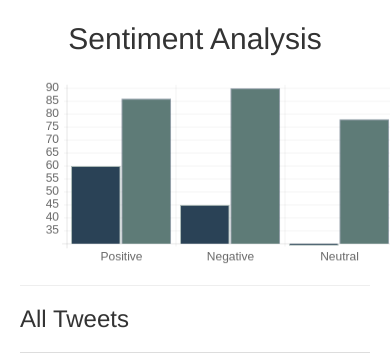
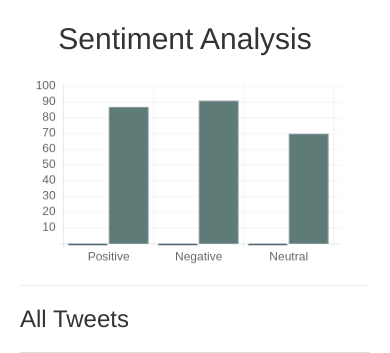
Before and after one commit to jarrydlee/SocialMoveTracker, a Django app: page / in a window 390 px wide; the page is wider, and only the part inside the window is pictured. Shown: the part 664-1017 px from the top of that part. Run offline with Django 3.2, Linux system fonts and the light colour scheme; data that the repository does not hold is empty; some libraries are stand-ins or nearby versions.

Commit message:
Updated UI, V1.0

```diff
--- a/static/js/dashboard.css
+++ b/static/js/dashboard.css
@@ -118,9 +118,8 @@
     width: 500px;
 }
 
-#doughnutChart{
-    width: 400px !important;
-    height: 200px !important;
+#sentiment-block {
+    margin-left: -20px;
 }
 
 @media (max-width: 1500px) {
--- a/static/js/main.js
+++ b/static/js/main.js
@@ -20,12 +20,12 @@
 var getLineChartData = function (movieName) {
     if (movieName === undefined) {
         movieName = '';
-    }else {
+    } else {
         movieName = '?movie=' + encodeURIComponent(movieName);
     }
     console.log(movieName);
     $.ajax({
-        url: 'api/get_linechartdata'+ movieName,
+        url: 'api/get_linechartdata' + movieName,
         dataType: 'json',
         type: 'GET',
         success: function (data) {
@@ -55,10 +55,10 @@
             }
             max = max + 10;
             var stepWidth;
-            if(max < 8) {
+            if (max < 8) {
                 stepWidth = 1;
             } else {
-                stepWidth = Math.floor(max/8);
+                stepWidth = Math.floor(max / 8);
             }
             console.log(max);
             var options = {
@@ -119,14 +119,14 @@
                 onAnimationComplete: null
             };
             var ctx = $('#hourlyChart')[0].getContext("2d");
-            ctx.canvas.width = 400;
+            ctx.canvas.width = 350;
             ctx.canvas.height = 200;
             new Chart(ctx).Line(chartData, options);
         }
     });
 };
 
-var getSidebar = function() {
+var getSidebar = function () {
     $.ajax({
         url: 'api/get_sidebar',
         dataType: 'json',
@@ -225,7 +225,7 @@
 };
 
 
-var populateDoughnutLabels = function(names, data) {
+var populateDoughnutLabels = function (names, data) {
     $('#doughnutSpace').append('<p class="text-center" style="color: #F7464A; margin: 0 auto;">' + names[0] + ': ' + data[names[0]] + '</p>');
     $('#doughnutSpace').append('<p class="text-center" style="color: #718D8A; margin: 0 auto;">' + names[1] + ': ' + data[names[1]] + '</p>');
     $('#doughnutSpace').append('<p class="text-center" style="color: #9C9893; margin: 0 auto;">' + names[3] + ': ' + data[names[3]] + '</p>');
@@ -236,7 +236,7 @@
 var loadPosts = function () {
     // Get the movie name from data object
     originalMovieName = getMovieName(this);
-    movieName=  originalMovieName === undefined ? '' : '?movie='+encodeURIComponent(originalMovieName);
+    movieName = originalMovieName === undefined ? '' : '?movie=' + encodeURIComponent(originalMovieName);
 
     // Send request for posts
     $('#movieSidebar li').removeClass('active');
@@ -244,8 +244,9 @@
 
     // Update graphs
     getLineChartData(originalMovieName);
+    getBarChartData(originalMovieName);
 
-    $.get( 'api/get_posts'+movieName, function( data ) {
+    $.get('api/get_posts' + movieName, function (data) {
         // Set new title
         movieName === '' ? $('#post-header').text('All Tweets') : $('#post-header').text(originalMovieName);
         // Clear table
@@ -253,7 +254,7 @@
         table.empty();
         // Repopulate posts
         table.append('<tr><th>Time</th><th>Tweet</th><th>Confidence</th></tr>');
-        $.each(JSON.parse(data), function(idx, obj) {
+        $.each(JSON.parse(data), function (idx, obj) {
             if (obj.semantic === 0) {
                 if (obj.confidence > 85) {
                     table.append('<tr class="danger"><td style="width: 20%;">' + obj.time + '</td><td>' + obj.text + '</td><td>' + obj.confidence + '</td></tr></tbody>')
@@ -278,44 +279,34 @@
     });
 };
 
-var getBarChartData = function () {
-//    $.ajax({
-//        url: 'api/get_doughnutdata',
-//        dataType: 'json',
-//        type: 'GET',
-//        success: function (data) {
-//
-//
-//        }
-//    });
+var randomNumber = function () {
+    return Math.floor(Math.random() * (99 - 65 + 1)) + 65;
+}
 
-    var data1 = {
+
+var getBarChartData = function (movieName) {
+    if (movieName === undefined) {
+        movieName = '';
+    } else {
+        movieName = '?movie=' + encodeURIComponent(movieName);
+    }
+    $.ajax({
+        url: 'api/get_bardata' + movieName,
+        dataType: 'json',
+        type: 'GET',
+        success: function (data) {
+            var barData = {
                 labels: ["Positive", "Negative", "Neutral"],
                 datasets: [
                     {
                         fillColor: "rgba(42,66,86,1)",
                         strokeColor: "rgba(94,123,119,.5)",
-                data: [60, 45, 30]
+                        data: [data['positive'], data['negative'], data['neutral']]
                     },
                     {
                         fillColor: "rgba(94,123,119,1)",
                         strokeColor: "rgba(42,66,86,.5)",
-                data: [86, 90, 78]
-            }
-        ]
-    }
-    var data3 = {
-        labels: ["Positive", "Negative", "Neutral"],
-        datasets: [
-             {
-                fillColor: "rgba(42,66,86,1)",
-                strokeColor: "rgba(94,123,119,.5)",
-                data: [60, 45, 30]
-            },
-            {
-                fillColor: "rgba(94,123,119,1)",
-                strokeColor: "rgba(42,66,86,.5)",
-                data: [86, 90, 78]
+                        data: [randomNumber(), randomNumber(), randomNumber()]
                     }
                 ]
             }
@@ -393,11 +384,17 @@
                 onAnimationComplete: null
 
             }
-    var ctx1 = $("#barGraph1").get(0).getContext("2d");
-    var myNewChart1 = new Chart(ctx1).Bar(data1, options);
+            var ctx = $("#barGraph1").get(0).getContext("2d");
+            ctx.canvas.width = 350;
+            ctx.canvas.height = 200;
+            var myNewChart1 = new Chart(ctx).Bar(barData, options);
         }
+    });
 
 
-var getMovieName = function(element){
+};
+
+
+var getMovieName = function (element) {
     return $(element).attr('data-movie-title');
 };
--- a/templates/index.html
+++ b/templates/index.html
@@ -28,6 +28,10 @@
           </ul>
 
         </div>
+
+
+
+
         <div class="col-sm-9 col-sm-offset-3 col-md-10 col-md-offset-2 main">
           <h1 class="page-header">Dashboard</h1>
 
@@ -35,7 +39,7 @@
             <div class="col-sm-4">
                 <div id="tweet-hour">
                     <h2 class="text-center">Tweets By Hour</h2>
-                    <canvas id="hourlyChart" width="500" height="300"></canvas>
+                    <canvas id="hourlyChart" width="350" height="400"></canvas>
                 </div>
             </div>
 
@@ -44,9 +48,9 @@
                 <canvas class="center-block" id="doughnutChart" ></canvas>
             </div>
 
-            <div class="col-sm-4">
+            <div id="sentiment-block" class="col-sm-4">
                 <h2 class="text-center">Sentiment Analysis</h2>
-                <canvas class="center-block" style="padding-top: 15px; " id="barGraph1" width="400" height="200"></canvas>
+                <canvas class="center-block" style="padding-top: 15px; " id="barGraph1" width="350" height="200"></canvas>
             </div>
           </div>
 
```
Lines whose indentation alone changed are shown as unchanged.
